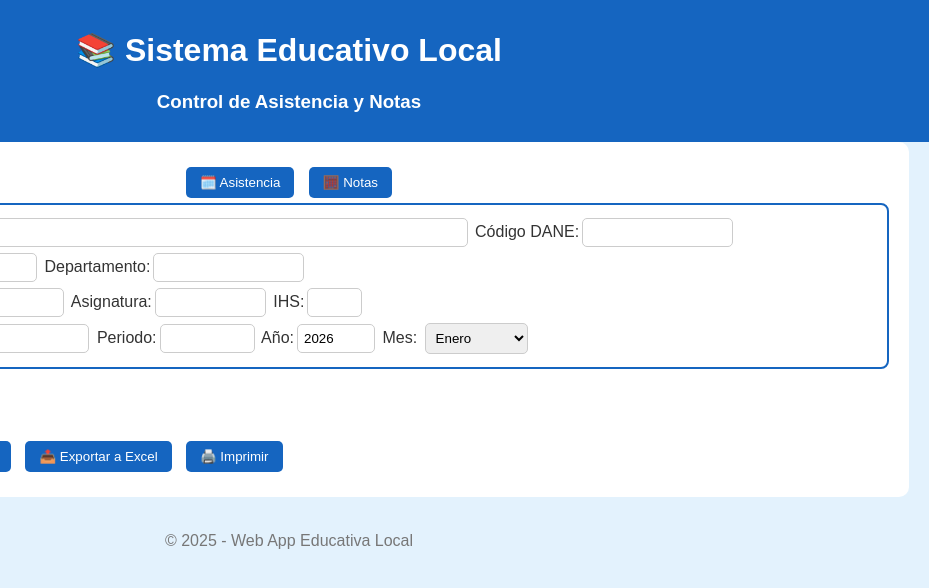
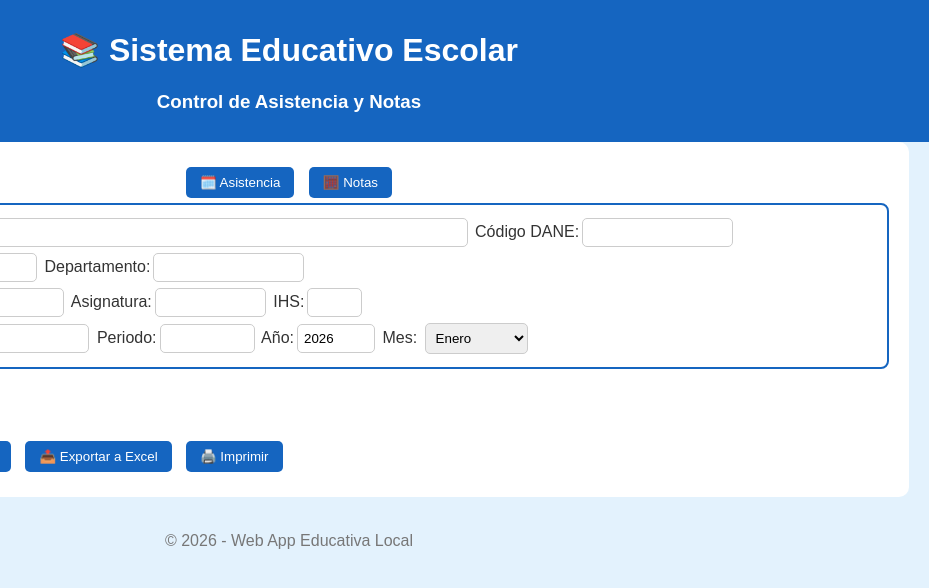
Before and after one commit to Academico2025/SistemaCalificaciones, a plain HTML site: page index.html in a window 1280 px wide. Shown: the full height of the page, 351-1280 px from the left. Drawn offline with nearby package versions, Linux system fonts and the light colour scheme.

Commit message:
index.html

```diff
--- a/index.html
+++ b/index.html
@@ -28,7 +28,7 @@ footer { text-align: center; color: #777; padding: 15px; margin-top: 20px; }
 </head>
 <body>
 <header>
-  <h1>📚 Sistema Educativo Local</h1>
+  <h1>📚 Sistema Educativo Escolar</h1>
   <h3>Control de Asistencia y Notas</h3>
 </header>
 
@@ -99,7 +99,7 @@ footer { text-align: center; color: #777; padding: 15px; margin-top: 20px; }
   </section>
 </main>
 
-<footer>© 2025 - Web App Educativa Local</footer>
+<footer>© 2026 - Web App Educativa Local</footer>
 
 <script>
 let estudiantes = JSON.parse(localStorage.getItem("estudiantes")) || [];
```
